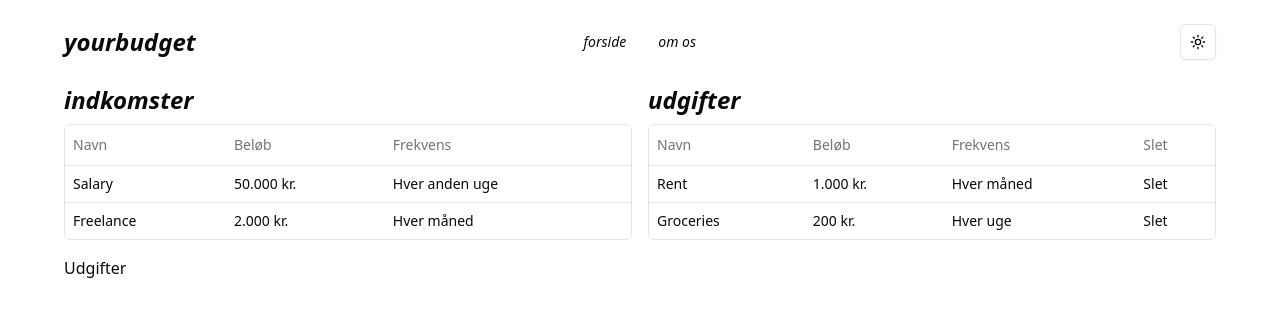
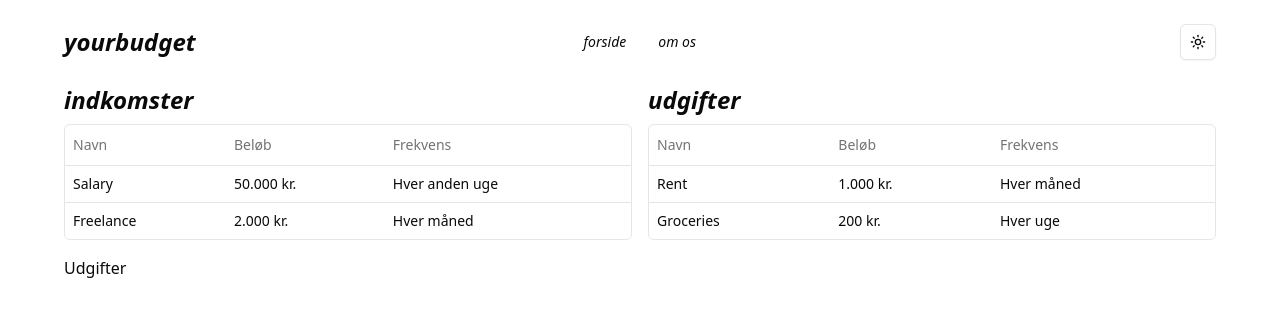
Before and after one commit to barrybtw/yourbudget, a React (Vite) app: page / in a window 1280 px wide. Shown: the top 316 px of the page. Built offline with nearby package versions, Linux system fonts and the light colour scheme.

Commit message:
fix problem

```diff
--- a/src/pages/index.tsx
+++ b/src/pages/index.tsx
@@ -1,15 +1,6 @@
 import { Expense, Frequency, Income, useBudgetStore } from "@/budget-store";
 import IncomeExpenseTable from "@/components/income-expense-table";
 import { Layout } from "@/components/inner-layout";
-import {
-  Dialog,
-  DialogContent,
-  DialogDescription,
-  DialogHeader,
-  DialogTitle,
-  DialogTrigger,
-} from "@/components/ui/dialog";
-import { cn } from "@/lib/utils";
 import { ColumnDef } from "@tanstack/react-table";
 
 const translate = (key: Frequency) => {
@@ -76,29 +67,6 @@ export default function Budget() {
       header: "Frekvens",
       cell: (cell) => <span>{translate(cell.getValue() as Frequency)}</span>,
     },
-    {
-      accessorKey: "delete",
-      header: "Slet",
-      cell: (cell) => (
-        <Dialog>
-          <DialogTrigger>
-            <button className={cn("btn", "btn-red")}>Slet</button>
-          </DialogTrigger>
-          <DialogContent>
-            <DialogHeader>
-              <DialogTitle>Slet udgift</DialogTitle>
-            </DialogHeader>
-            <DialogDescription>
-              Er du sikker på at du vil slette denne udgift?
-            </DialogDescription>
-            <div className="flex gap-2">
-              <button className={cn("btn", "btn-red")}>Ja</button>
-              <button className={cn("btn", "btn-green")}>Nej</button>
-            </div>
-          </DialogContent>
-        </Dialog>
-      ),
-    },
   ];
 
   return (
```
